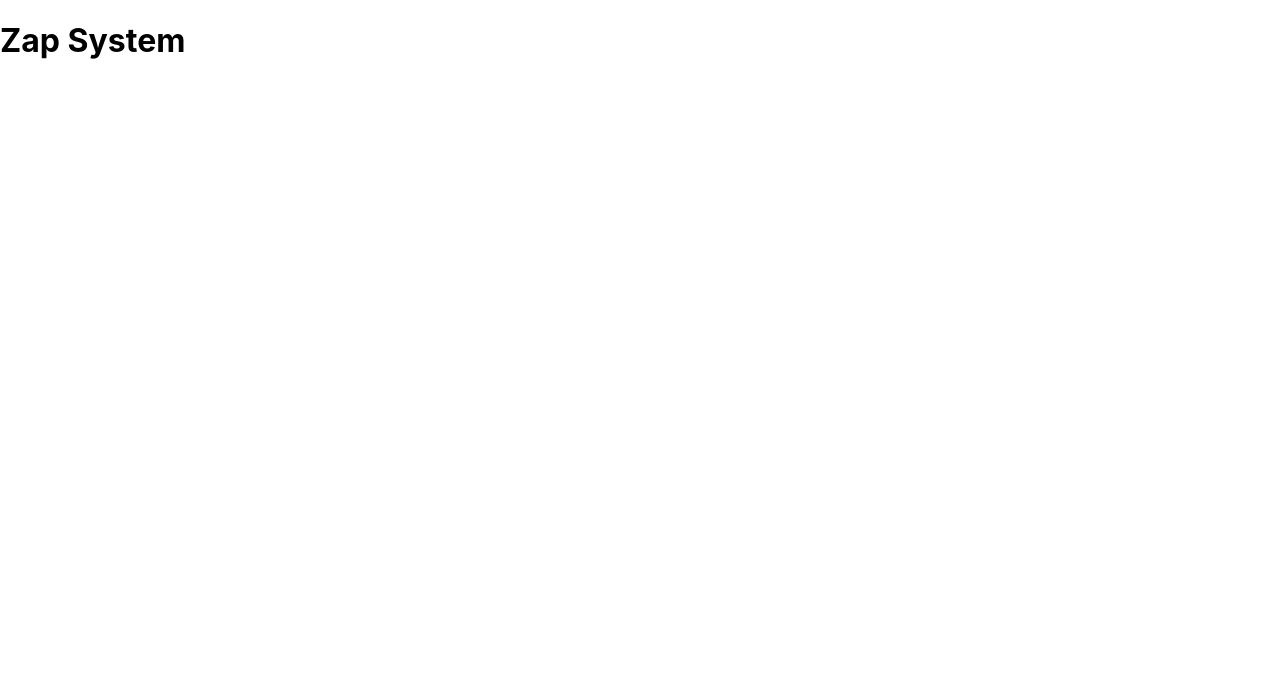
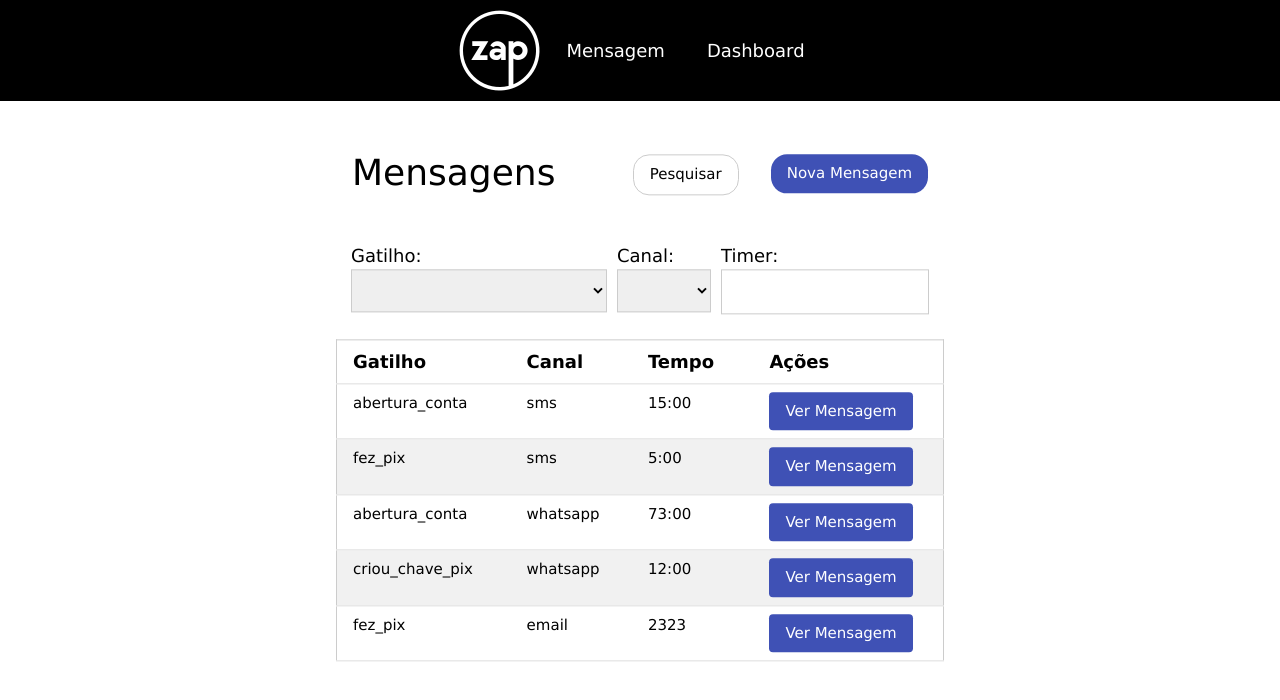
Before and after one commit to ciceroBSimoes/devinhouse_p2_zapsystem, a React (Create React App) app: page / in a window 1280 px wide. Shown: the top 700 px of the page. Built offline with nearby package versions, Linux system fonts and the light colour scheme; data requests are answered from the project's data file.

Commit message:
Tela principal

```diff
--- a/package.json
+++ b/package.json
@@ -6,8 +6,11 @@
     "@testing-library/jest-dom": "^5.14.1",
     "@testing-library/react": "^11.2.7",
     "@testing-library/user-event": "^12.8.3",
+    "axios": "^0.21.4",
     "react": "^17.0.2",
     "react-dom": "^17.0.2",
+    "react-modal": "^3.14.3",
+    "react-router-dom": "^5.3.0",
     "react-scripts": "4.0.3",
     "web-vitals": "^1.1.2"
   },
@@ -15,7 +18,8 @@
     "start": "react-scripts start",
     "build": "react-scripts build",
     "test": "react-scripts test",
-    "eject": "react-scripts eject"
+    "eject": "react-scripts eject",
+    "server": "json-server server.json -p 3333 -w"
   },
   "eslintConfig": {
     "extends": [
--- a/public/index.html
+++ b/public/index.html
@@ -8,6 +8,7 @@
     <meta name="description" content="Projeto 2 DEVinHouse - React" />
     <link rel="apple-touch-icon" href="%PUBLIC_URL%/logo192.png" />
     <link rel="manifest" href="%PUBLIC_URL%/manifest.json" />
+    <link rel="stylesheet" href="https://www.w3schools.com/w3css/4/w3.css" />
     <title>Zap System</title>
   </head>
   <body>
--- /dev/null
+++ b/server.json
@@ -0,0 +1,91 @@
+{
+  "messages": [
+    {
+      "id": 14236234,
+      "channel": "sms",
+      "trigger": "abertura_conta",
+      "timer": "15:00",
+      "message": " Na correria do dia a dia a Oi Conta Zap te ajuda a lembrar de algumas coisinhas! Ja conseguiu pagar seu boleto? Se sim, desconsidere a mensagem"
+    },
+    {
+      "id": 21,
+      "channel": "sms",
+      "trigger": "fez_pix",
+      "timer": "5:00",
+      "message": " Na correria do dia a dia a Oi Conta Zap te ajuda a lembrar de algumas coisinhas! Ja conseguiu pagar seu boleto? Se sim, desconsidere a mensagem"
+    },
+    {
+      "id": 14735574,
+      "channel": "whatsapp",
+      "trigger": "abertura_conta",
+      "timer": "73:00",
+      "message": " Na correria do dia a dia a Oi Conta Zap te ajuda a lembrar de algumas coisinhas! Ja conseguiu pagar seu boleto? Se sim, desconsidere a mensagem"
+    },
+    {
+      "id": 1631312843768,
+      "channel": "whatsapp",
+      "trigger": "criou_chave_pix",
+      "timer": "12:00",
+      "message": "vI  que você criou um chave ?"
+    },
+    {
+      "id": 1631313726738,
+      "channel": "email",
+      "trigger": "fez_pix",
+      "timer": "2323",
+      "message": "23232323"
+    }
+  ],
+  "channels": [
+    {
+      "id": 111,
+      "name": "email"
+    },
+    {
+      "id": 222,
+      "name": "whatsapp"
+    },
+    {
+      "id": 333,
+      "name": "sms"
+    }
+  ],
+  "triggers": [
+    {
+      "id": 1,
+      "name": "abertura_conta"
+    },
+    {
+      "id": 2,
+      "name": "fez_pix"
+    },
+    {
+      "id": 3,
+      "name": "recarregou_celular"
+    },
+    {
+      "id": 4,
+      "name": "alterou_dados_pessois"
+    },
+    {
+      "id": 5,
+      "name": "consultou_saldo"
+    },
+    {
+      "id": 6,
+      "name": "fex_transferencia_outro_banco"
+    },
+    {
+      "id": 7,
+      "name": "deletou_chave_pix"
+    },
+    {
+      "id": 8,
+      "name": "criou_chave_pix"
+    },
+    {
+      "id": 9,
+      "name": "falou_com_atendimento"
+    }
+  ]
+}
--- a/src/App.js
+++ b/src/App.js
@@ -1,9 +1,66 @@
-function App() {
+import React, { useState, useEffect } from "react";
+import { BrowserRouter as Router, Switch, Route } from "react-router-dom";
+import api from "./services/api";
+import Header from "./components/Header";
+import Dashboard from "./pages/Dashboard";
+import Home from "./pages/Home";
+
+const App = () => {
+  const [triggers, setTriggers] = useState([]);
+  const [channels, setChannels] = useState([]);
+  const [messages, setMessages] = useState([]);
+
+  const handleGetTriggers = async () => {
+    try {
+      const response = await api.get("/triggers");
+      setTriggers(response.data);
+    } catch (error) {
+      alert(error);
+    }
+  };
+  const handleGetChannels = async () => {
+    try {
+      const response = await api.get("/channels");
+      setChannels(response.data);
+    } catch (error) {
+      alert(error);
+    }
+  };
+  const handleGetMessages = async () => {
+    try {
+      const response = await api.get("/messages");
+      setMessages(response.data);
+    } catch (error) {
+      console.log(error);
+    }
+  };
+  useEffect(() => {
+    handleGetTriggers();
+    handleGetChannels();
+    handleGetMessages();
+  }, []);
+
   return (
-    <div className="App">
-      <h1>Zap System</h1>
-    </div>
+    <Router>
+      <Header />
+      <div className="w3-container w3-display-middle">
+        <Switch>
+          <Route
+            exact
+            path="/"
+            render={() => (
+              <Home
+                triggers={triggers}
+                channels={channels}
+                messages={messages}
+              />
+            )}
+          />
+          <Route exact path="/dashboard" render={() => <Dashboard />} />
+        </Switch>
+      </div>
+    </Router>
   );
-}
+};
 
 export default App;
--- /dev/null
+++ b/src/components/Header/index.jsx
@@ -0,0 +1,21 @@
+import React from "react";
+import { Link } from "react-router-dom";
+import logo from "../../images/logo.png";
+
+const Header = () => {
+  return (
+    <div className="w3-bar w3-black menu">
+      <img src={logo} alt="logo" />
+      <nav className="w3-large">
+        <span className="w3-bar-item w3-button">
+          <Link to="/">Mensagem</Link>
+        </span>
+        <span className="w3-bar-item w3-button">
+          <Link to="/dashboard">Dashboard</Link>
+        </span>
+      </nav>
+    </div>
+  );
+};
+
+export default Header;
--- /dev/null
+++ b/src/components/MessagesTable/index.jsx
@@ -0,0 +1,70 @@
+import React, { useState } from "react";
+import Modal from "react-modal";
+
+const MessagesTable = ({ messages }) => {
+  const [modalIsOpen, setModalIsOpen] = useState(false);
+  const [modalText, setModalText] = useState("");
+
+  return (
+    <>
+      <table className="w3-table-all">
+        <thead className="w3-large">
+          <tr>
+            <th width="30%">Gatilho</th>
+            <th width="20%">Canal</th>
+            <th width="20%">Tempo</th>
+            <th>Ações</th>
+          </tr>
+        </thead>
+        <tbody>
+          {messages.map((message) => (
+            <tr key={message.id}>
+              <td>{message.trigger}</td>
+              <td>{message.channel}</td>
+              <td>{message.timer}</td>
+              <td>
+                <button
+                  className="w3-btn w3-indigo w3-round"
+                  onClick={() => {
+                    setModalText(message.message);
+                    setModalIsOpen(true);
+                  }}
+                >
+                  Ver Mensagem
+                </button>
+              </td>
+            </tr>
+          ))}
+        </tbody>
+      </table>
+
+      <Modal
+        isOpen={modalIsOpen}
+        onRequestClose={() => setModalIsOpen(false)}
+        style={{
+          overlay: {
+            backgroundColor: "none",
+          },
+          content: {
+            width: "600px",
+            height: "500px",
+            margin: "auto",
+            borderRadius: "8px",
+          },
+        }}
+      >
+        <h2 className="w3-bar-item">Mensagem</h2>
+        <span
+          className="w3-button w3-display-topright w3-round-medium"
+          onClick={() => setModalIsOpen(false)}
+        >
+          &times;
+        </span>
+
+        <p className="w3-large">{modalText}</p>
+      </Modal>
+    </>
+  );
+};
+
+export default MessagesTable;
--- a/src/index.css
+++ b/src/index.css
@@ -1,13 +1,25 @@
-body {
-  margin: 0;
-  font-family: -apple-system, BlinkMacSystemFont, 'Segoe UI', 'Roboto', 'Oxygen',
-    'Ubuntu', 'Cantarell', 'Fira Sans', 'Droid Sans', 'Helvetica Neue',
-    sans-serif;
-  -webkit-font-smoothing: antialiased;
-  -moz-osx-font-smoothing: grayscale;
+.menu {
+  display: flex;
+  align-items: center;
+  justify-content: center;
+  padding: 10px;
+}
+.menu span {
+  margin-left: 10px;
 }
 
-code {
-  font-family: source-code-pro, Menlo, Monaco, Consolas, 'Courier New',
-    monospace;
+.menu a:link {
+  text-decoration: none;
 }
+
+.filter {
+  display: flex;
+  justify-content: stretch;
+  padding: 10px;
+  margin: 10px 0;
+}
+.filter div {
+  display: flex;
+  flex-direction: column;
+  margin: 5px;
+}
--- /dev/null
+++ b/src/pages/Dashboard/index.jsx
@@ -0,0 +1,7 @@
+import React from "react";
+
+const Dashboard = () => {
+  return <h1>DASHBOARD</h1>;
+};
+
+export default Dashboard;
--- /dev/null
+++ b/src/pages/Home/index.jsx
@@ -0,0 +1,53 @@
+import React from "react";
+import MessagesTable from "../../components/MessagesTable";
+
+const Home = ({ triggers, channels, messages }) => {
+  return (
+    <>
+      <div className="w3-bar w3-margin-bottom">
+        <span className="w3-bar-item w3-xxlarge">Mensagens</span>
+        <button className="w3-margin w3-bar-item w3-right w3-button w3-indigo w3-round-xlarge">
+          Nova Mensagem
+        </button>
+        <button className="w3-margin w3-bar-item w3-right w3-button w3-border w3-round-xlarge">
+          Pesquisar
+        </button>
+      </div>
+
+      <form className="w3-container filter w3-large">
+        <div>
+          <label htmlFor="triggerSelect">Gatilho:</label>
+          <select id="triggerSelect" className="w3-select w3-border">
+            <option value=""></option>
+            {triggers.map((trigger) => (
+              <option key={trigger.id} value={trigger.name}>
+                {trigger.name}
+              </option>
+            ))}
+          </select>
+        </div>
+
+        <div>
+          <label htmlFor="channelSelect">Canal:</label>
+          <select id="channelSelect" className="w3-select w3-border">
+            <option value=""></option>
+            {channels.map((channel) => (
+              <option key={channel.id} value={channel.name}>
+                {channel.name}
+              </option>
+            ))}
+          </select>
+        </div>
+
+        <div>
+          <label htmlFor="timerField">Timer:</label>
+          <input type="text" id="timerField" className="w3-input w3-border" />
+        </div>
+      </form>
+
+      <MessagesTable messages={messages} />
+    </>
+  );
+};
+
+export default Home;
--- /dev/null
+++ b/src/services/api.js
@@ -0,0 +1,7 @@
+import axios from "axios";
+
+const api = axios.create({
+  baseURL: "http://localhost:3333/",
+});
+
+export default api;
```
Also changed, not shown: src/images/logo.png (added), src/pages/Form/index.jsx (added), 1 other file (tests, documents, lock files or other folders).
